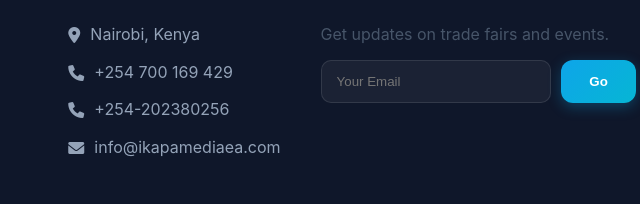
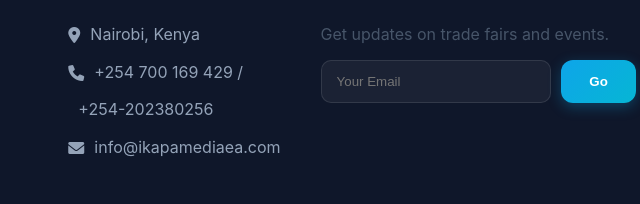
Before and after one commit to Blake796/IKAPA-MEDIA-EA, a plain HTML site: page index.html in a window 1280 px wide. Shown: the part 4750-4954 px from the top of the page, 593-1233 px from the left. Drawn offline with Linux system fonts and the light colour scheme.

Commit message:
Update index.html

```diff
--- a/index.html
+++ b/index.html
@@ -398,8 +398,8 @@
         <h4>Contact Us</h4>
         <ul class="footer-links">
           <li><i class="fas fa-map-marker-alt"></i> Nairobi, Kenya</li>
-          <li><i class="fas fa-phone"></i> +254 700 169 429</li>
-          <li><i class="fas fa-phone"></i> +254-202380256</li>
+          <li><i class="fas fa-phone"></i> +254 700 169 429 /</li>
+          <li><i class=></i> +254-202380256</li>
           <li><i class="fas fa-envelope"></i> info@ikapamediaea.com</li>
         </ul>
       </div>
```
